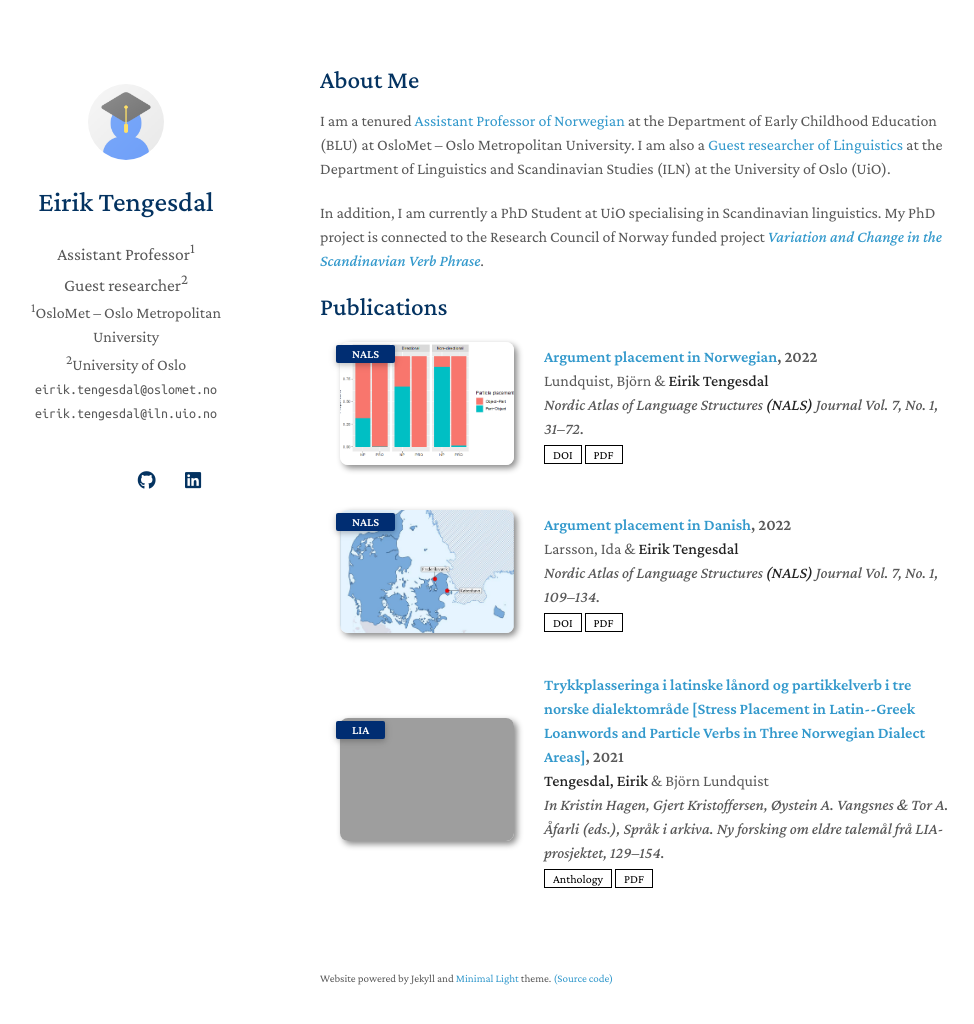
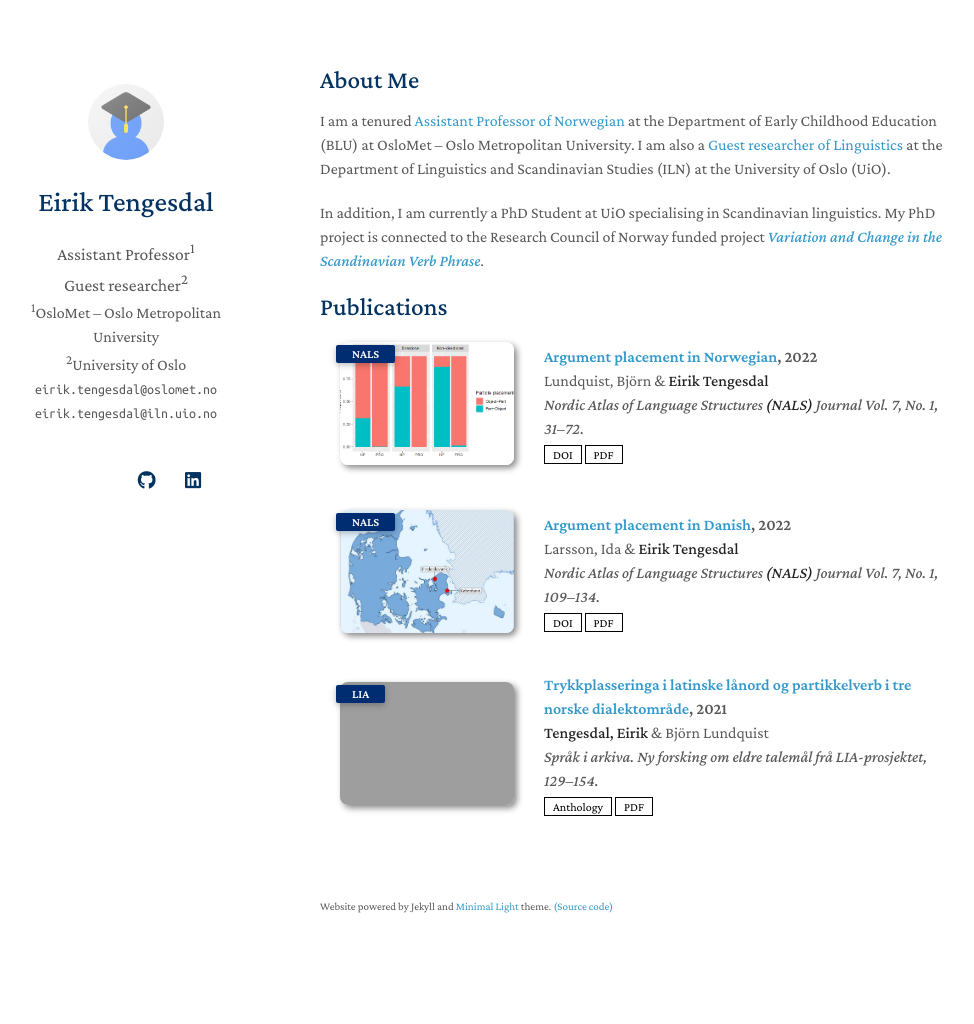
Before and after one commit to EirikTengesdal/eiriktengesdal.no-old, a Jekyll site: the page built from index.md, in a window 1280 px wide and 1059 px high. Shown: the top 1024 px of the window, without its empty margins (150-1124 px from the left). Built offline with Jekyll 4.4.1, drawn with Linux system fonts in a browser that asks for light colours; nearby versions of some CDN libraries; a style sheet for code colours, icons or effects is not loaded; our own code applies the rules of GitHub Pages for plain Markdown files.

Commit message:
Update publications.yml

```diff
--- a/_data/publications.yml
+++ b/_data/publications.yml
@@ -24,11 +24,12 @@ main:
     image: ./assets/img/Larsson&Tengesdal_2022.jpg
     #notes: Early Accept
 
-  - title: Trykkplasseringa i latinske lånord og partikkelverb i tre norske dialektområde [Stress Placement in Latin--Greek Loanwords and Particle Verbs in Three Norwegian Dialect Areas]
+  - title: Trykkplasseringa i latinske lånord og partikkelverb i tre norske dialektområde #[Stress Placement in Latin--Greek Loanwords and Particle Verbs in Three Norwegian Dialect Areas]
     authors: <strong>Tengesdal, Eirik</strong> & Björn Lundquist
     year: 2021
     journal_short: LIA
-    journal: In Kristin Hagen, Gjert Kristoffersen, Øystein A. Vangsnes & Tor A. Åfarli (eds.), <i>Språk i arkiva. Ny forsking om eldre talemål frå LIA-prosjektet</i>, 129–154.
+    editors: In Kristin Hagen, Gjert Kristoffersen, Øystein A. Vangsnes & Tor A. Åfarli (eds.)
+    journal: Språk i arkiva. Ny forsking om eldre talemål frå LIA-prosjektet, 129–154.
     anthology: https://omp.novus.no/index.php/novus/catalog/book/19
     url: http://omp.novus.no/index.php/novus/catalog/view/19/29/1042
     pdf: ./assets/files/07+Tengesdal+og+Lundquist.pdf
```
